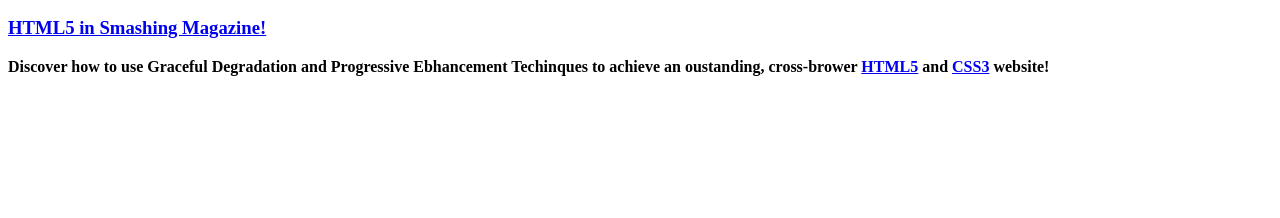
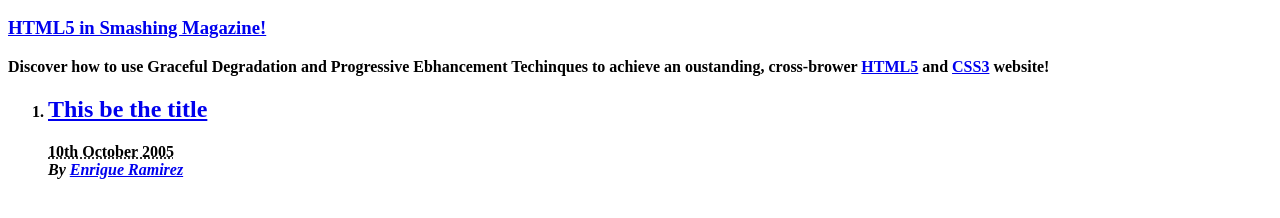
Before and after one commit to kanepa/html5-layouts, a plain HTML site: page index.html in a window 1280 px wide. Shown: the part 338-556 px from the top of the page. Drawn offline with Linux system fonts and the light colour scheme.

Commit message:
Footer added

```diff
--- a/index.html
+++ b/index.html
@@ -32,5 +32,24 @@
 
 	</article></aside>
 
+	<section id="content" class "body">
+		<ol id="post-list" class= "hfeed">
+
+		<li><article class="hentry">
+			<header>
+			<h2 class="entry=title"><a href="#" rel=""bookmark" title="Permalink to this post tile">This be the title</a></h2>
+			</header>
+
+			<footer class="post-info">
+			<abbr class="published" title="2005-10-10T14:07:00">
+				10th October 2005
+			</abbr>
+			<address class="vcard author">
+				By <a class="url fn" href="#">Enrigue Ramirez</a>
+			</address>
+			</footer>
+		</article></li>
+	</section>
+
 </body>
 </html>
```
